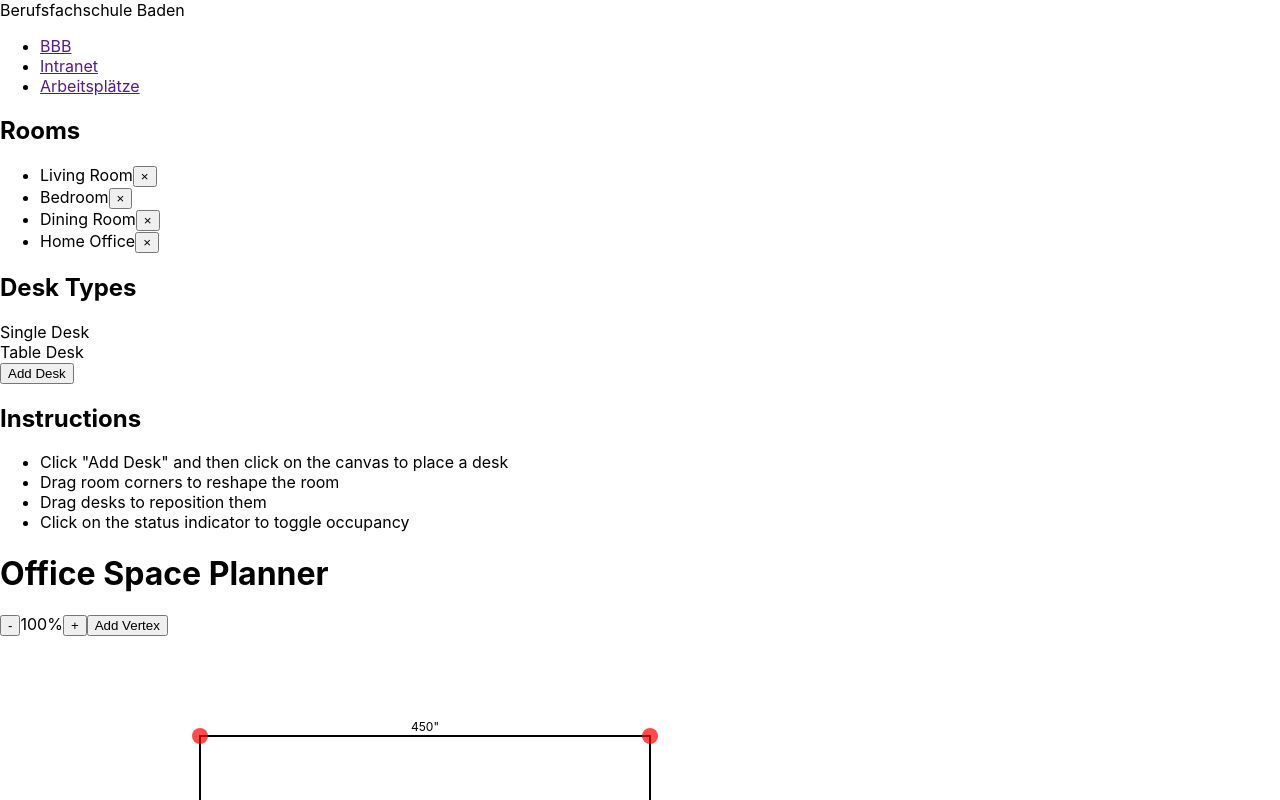
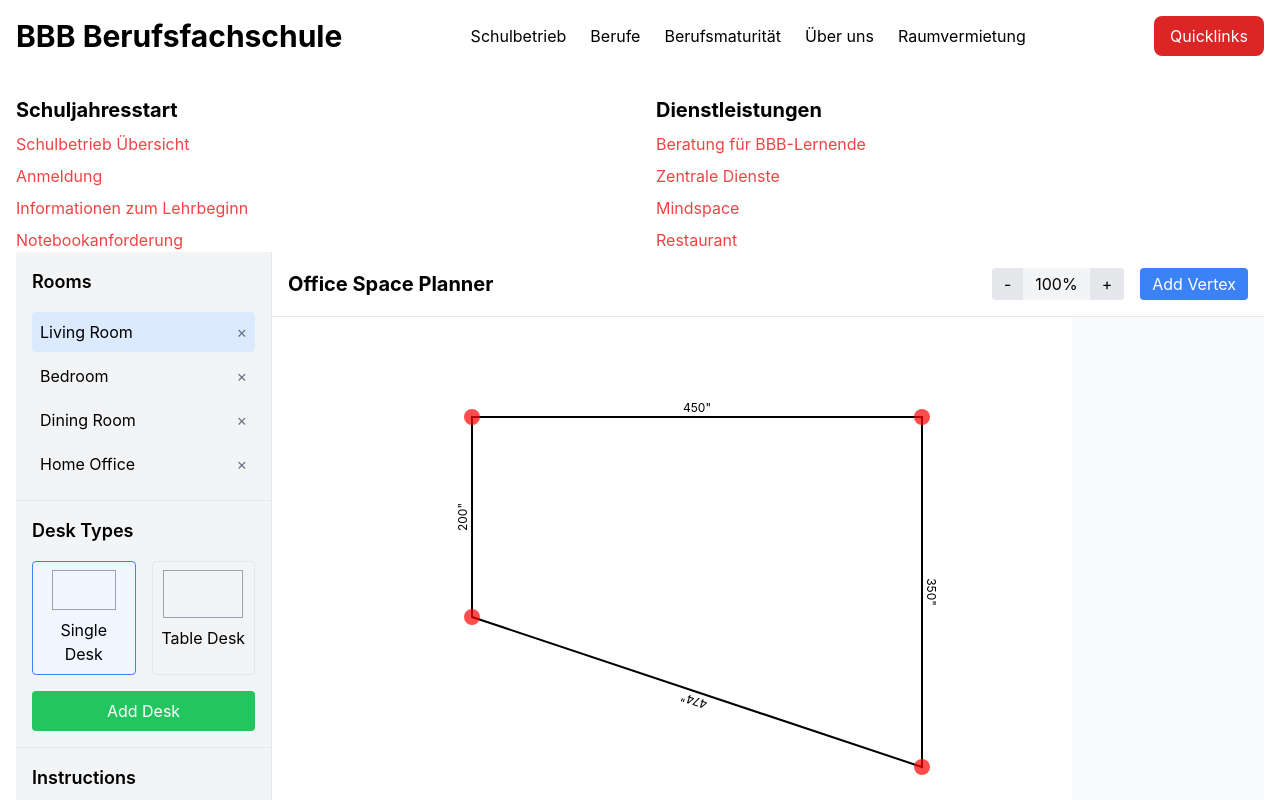
Before and after one commit to ellisabeta/bbb-lars, a React (Create React App) app in the folder frontend/: page / in a window 1280 px wide. Shown: the top 800 px of the page. Built offline with nearby package versions, Linux system fonts and the light colour scheme.

Commit message:
Created UI and css and tailwind adjustments

```diff
--- a/frontend/src/App.css
+++ b/frontend/src/App.css
@@ -1,3 +1,7 @@
+@tailwind base;
+@tailwind components;
+@tailwind utilities;
+
 .App {
   text-align: center;
 }
--- a/frontend/src/App.tsx
+++ b/frontend/src/App.tsx
@@ -1,28 +1,50 @@
 import './App.css';
-import OfficeMapCanvas from "../src/components/Map";
+import OfficeMapCanvas from "./components/Map";
+import React from "react";
 
 export default function App() {
     return (
-        <div>
-            <div className="min-h-screen bg-gray-100">
-                <nav className="bg-blue-600 text-white p-4 shadow-md">
-                    <div className="container mx-auto flex justify-between items-center">
-                        <span className="text-xl font-bold">Berufsfachschule Baden</span>
-                        <ul className="flex space-x-6">
-                            <li>
-                                <a href="" className="hover:underline">BBB</a>
-                            </li>
-                            <li>
-                                <a href="" className="hover:underline">Intranet</a>
-                            </li>
-                            <li>
-                                <a href="" className="hover:underline">Arbeitsplätze</a>
-                            </li>
-                        </ul>
-                    </div>
-                </nav>
+        <nav className="bg-white shadow-md p-4">
+            <div className="container mx-auto flex justify-between items-center">
+                <div className="text-3xl font-bold text-black">BBB Berufsfachschule</div>
+                <ul className="hidden md:flex space-x-6">
+                    <li className="hover:text-red-500 cursor-pointer">Schulbetrieb</li>
+                    <li className="hover:text-red-500 cursor-pointer">Berufe</li>
+                    <li className="hover:text-red-500 cursor-pointer">Berufsmaturität</li>
+                    <li className="hover:text-red-500 cursor-pointer">Über uns</li>
+                    <li className="hover:text-red-500 cursor-pointer">Raumvermietung</li>
+                </ul>
+                <button className="bg-red-600 text-white px-4 py-2 rounded-lg hover:bg-red-700">
+                    Quicklinks
+                </button>
             </div>
+            <Overview/>
             <OfficeMapCanvas/>
+        </nav>
+    );
+};
+
+const Overview: React.FC = () => {
+    return (
+        <div className="container mx-auto mt-10 grid md:grid-cols-2 gap-8">
+            <div>
+                <h2 className="text-xl font-bold">Schuljahresstart</h2>
+                <ul className="mt-2 space-y-2">
+                    <li className="text-red-500 cursor-pointer">Schulbetrieb Übersicht</li>
+                    <li className="text-red-500 cursor-pointer">Anmeldung</li>
+                    <li className="text-red-500 cursor-pointer">Informationen zum Lehrbeginn</li>
+                    <li className="text-red-500 cursor-pointer">Notebookanforderung</li>
+                </ul>
+            </div>
+            <div>
+                <h2 className="text-xl font-bold">Dienstleistungen</h2>
+                <ul className="mt-2 space-y-2">
+                    <li className="text-red-500 cursor-pointer">Beratung für BBB-Lernende</li>
+                    <li className="text-red-500 cursor-pointer">Zentrale Dienste</li>
+                    <li className="text-red-500 cursor-pointer">Mindspace</li>
+                    <li className="text-red-500 cursor-pointer">Restaurant</li>
+                </ul>
+            </div>
         </div>
-            );
+    );
 };
--- a/frontend/tailwind.config.js
+++ b/frontend/tailwind.config.js
@@ -1,8 +1,7 @@
-/** @type {import('tailwindcss').Config} */
 module.exports = {
-  content: [],
+  content: ["./src/**/*.{js,jsx,ts,tsx}"],
   theme: {
     extend: {},
   },
   plugins: [],
-}
+};
```
